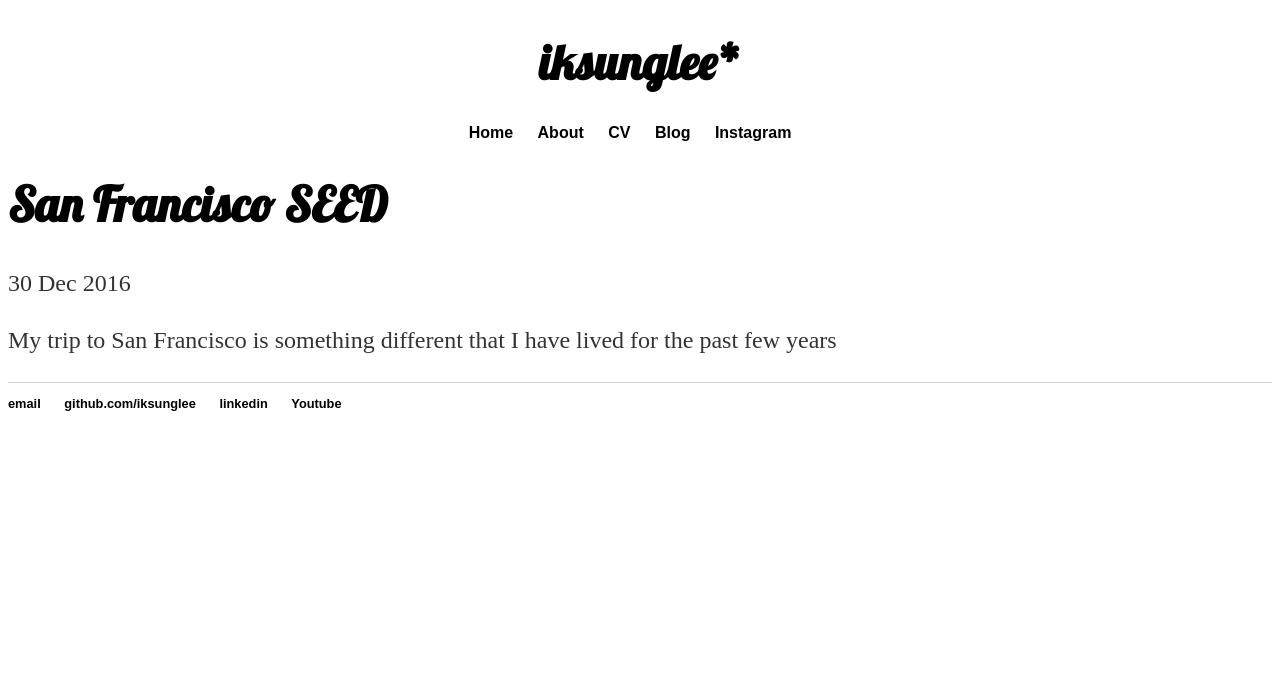
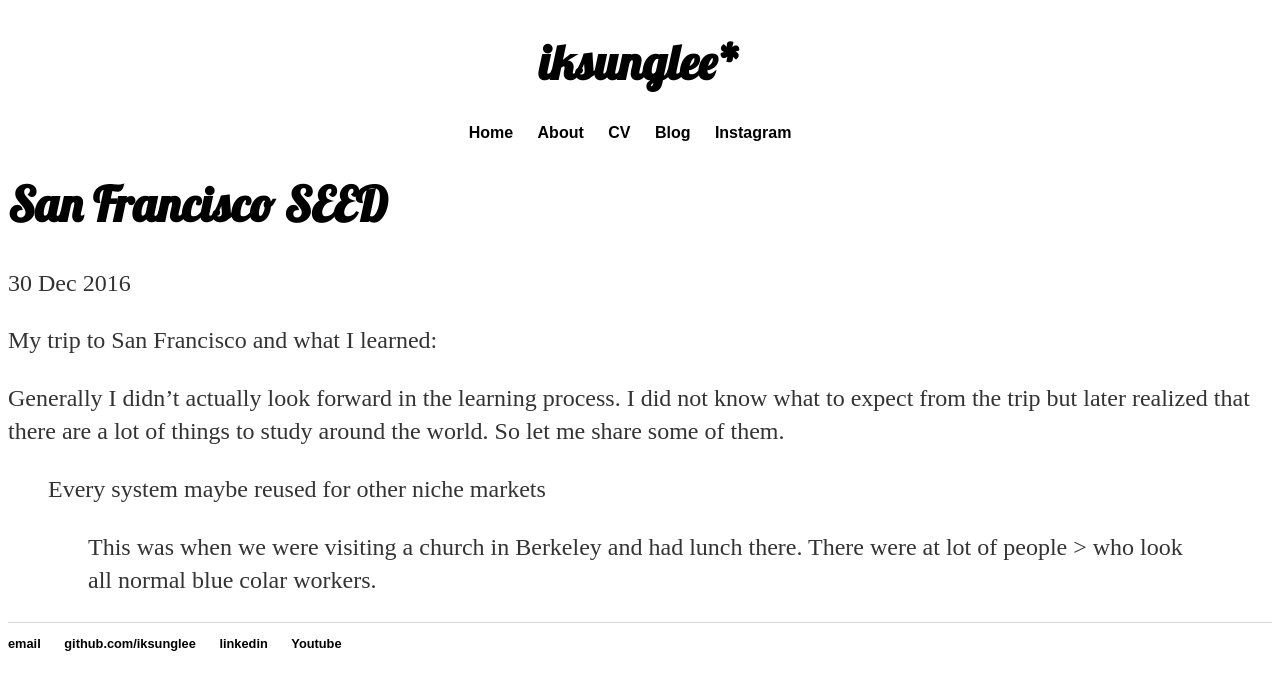
Before and after one commit to iksunglee/iksunglee.github.io, a Jekyll site: the page built from _posts/2017-02-06-San-Francisco-Trip.md, in a window 1280 px wide. Shown: the top 690 px of the page. Built offline with Jekyll 4.4.1, drawn with Linux system fonts in a browser that asks for light colours.

Commit message:
Update 2017-02-06-San-Francisco-Trip.md
testing kramdown language

```diff
--- a/_posts/2017-02-06-San-Francisco-Trip.md
+++ b/_posts/2017-02-06-San-Francisco-Trip.md
@@ -4,4 +4,11 @@ title: "San Francisco SEED"
 date: 2016-12-30
 ---
 
-My trip to San Francisco is something different that I have lived for the past few years
+My trip to San Francisco and what I learned:
+
+
+Generally I didn't actually look forward in the learning process. I did not know what to expect from the trip but later realized that there are a lot of things to study around the world. So let me share some of them.
+
+   > Every system maybe reused for other niche markets
+   >> This was when we were visiting a church in Berkeley and had lunch there. There were at lot of people
+    > who look all normal blue colar workers.
```
